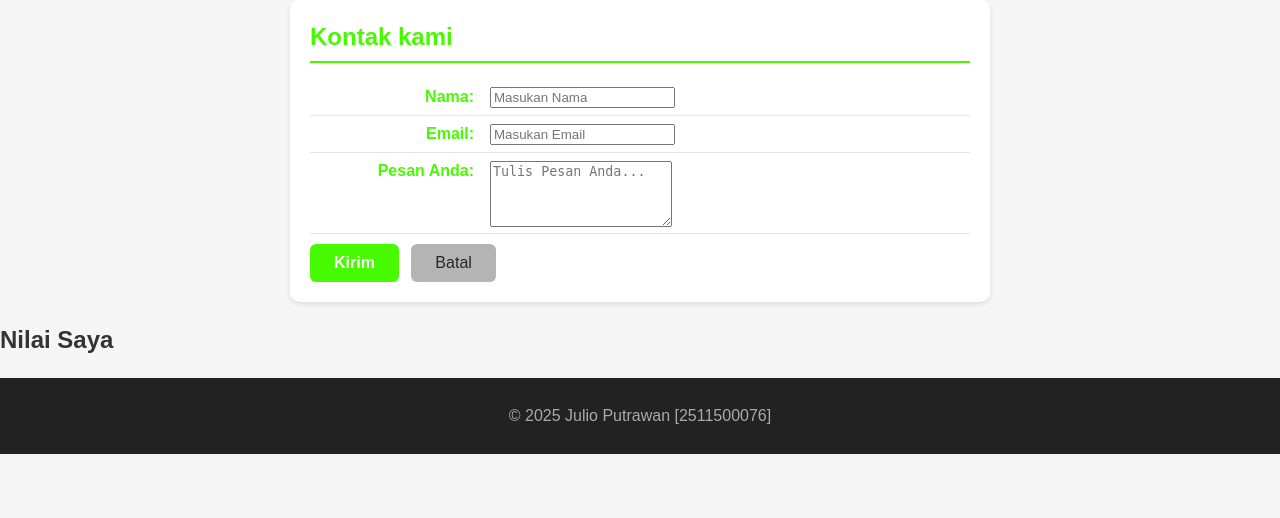
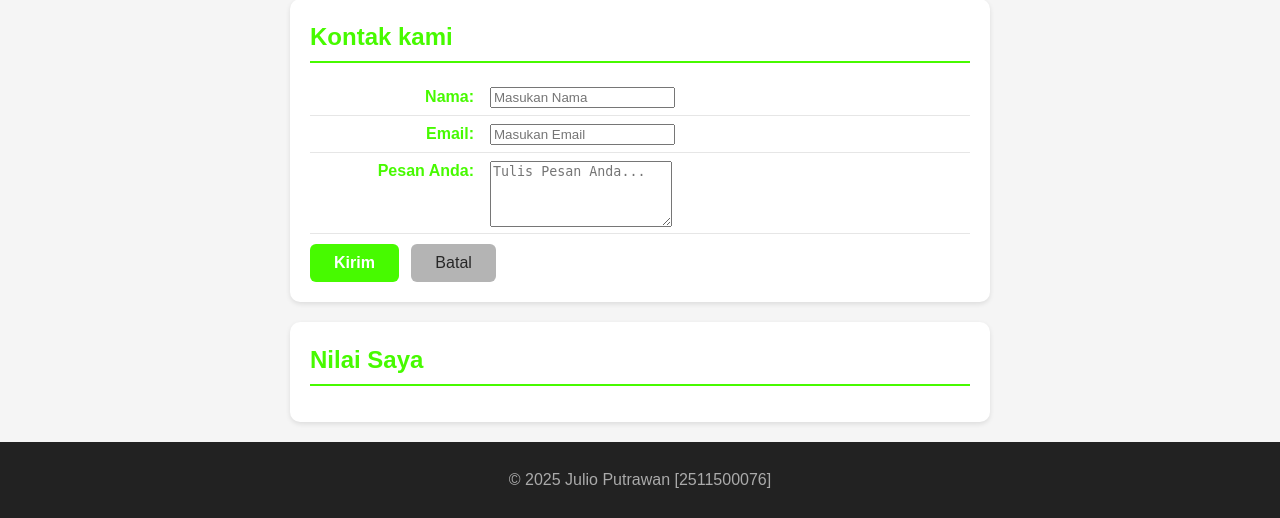
Before and after one commit to 2511500076-dev/2511500076-PWD-GB1J-2526O, a PHP site: page /pertemuan-06/index.php in a window 1280 px wide. Shown: the part 874-1392 px from the top of the page. Before the commit the page ends 1328 px from the top, so only its background shows below. Run offline with PHP 8.4, Linux system fonts and the light colour scheme.

Commit message:
menambahkan styling css di section ipk

```diff
--- a/pertemuan-06/style.css
+++ b/pertemuan-06/style.css
@@ -87,6 +87,7 @@
 
      #home,
      #about,
+     #ipk,
      #contact {
         background-color: #ffffff ;
         border-radius: 10px;
@@ -98,6 +99,7 @@
 
     #home h2,
     #about h2,
+    #ipk h2,
     #contact h2 {
         color: #47fa00;
         border-bottom: 2px solid #47fa00;
```
